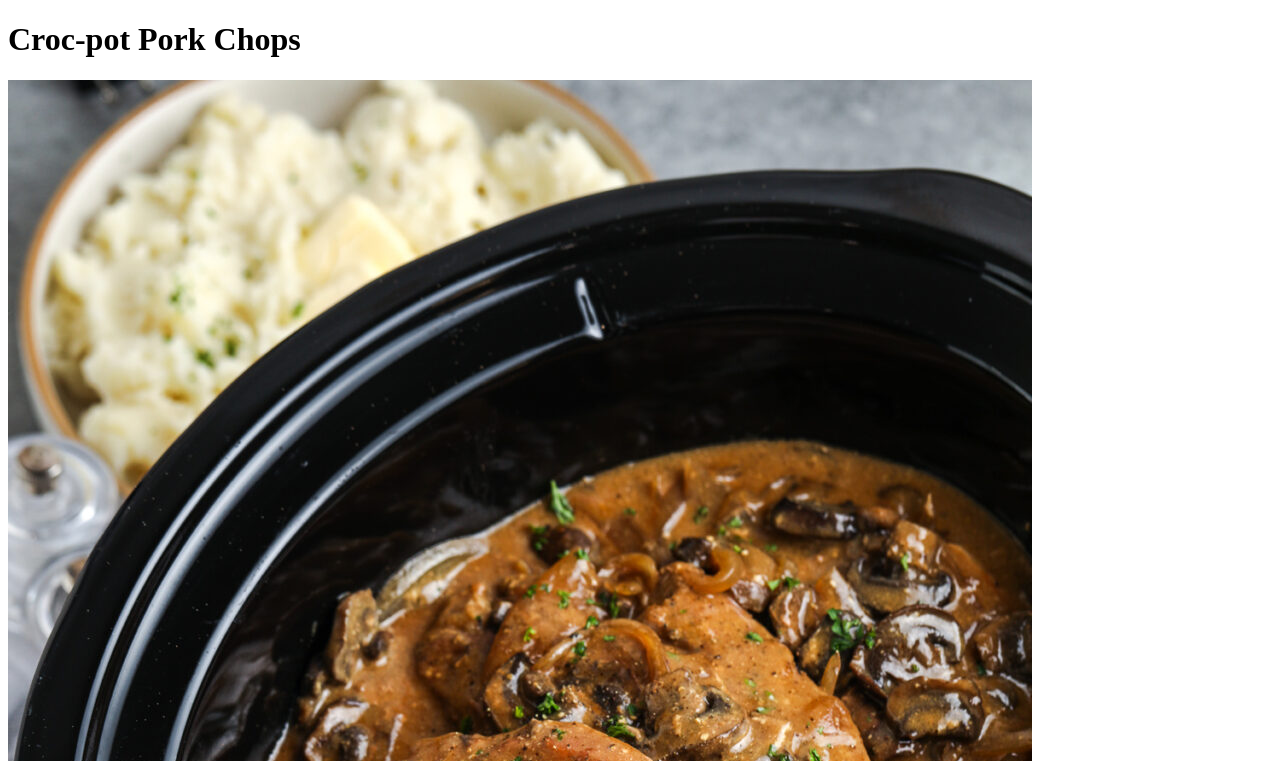
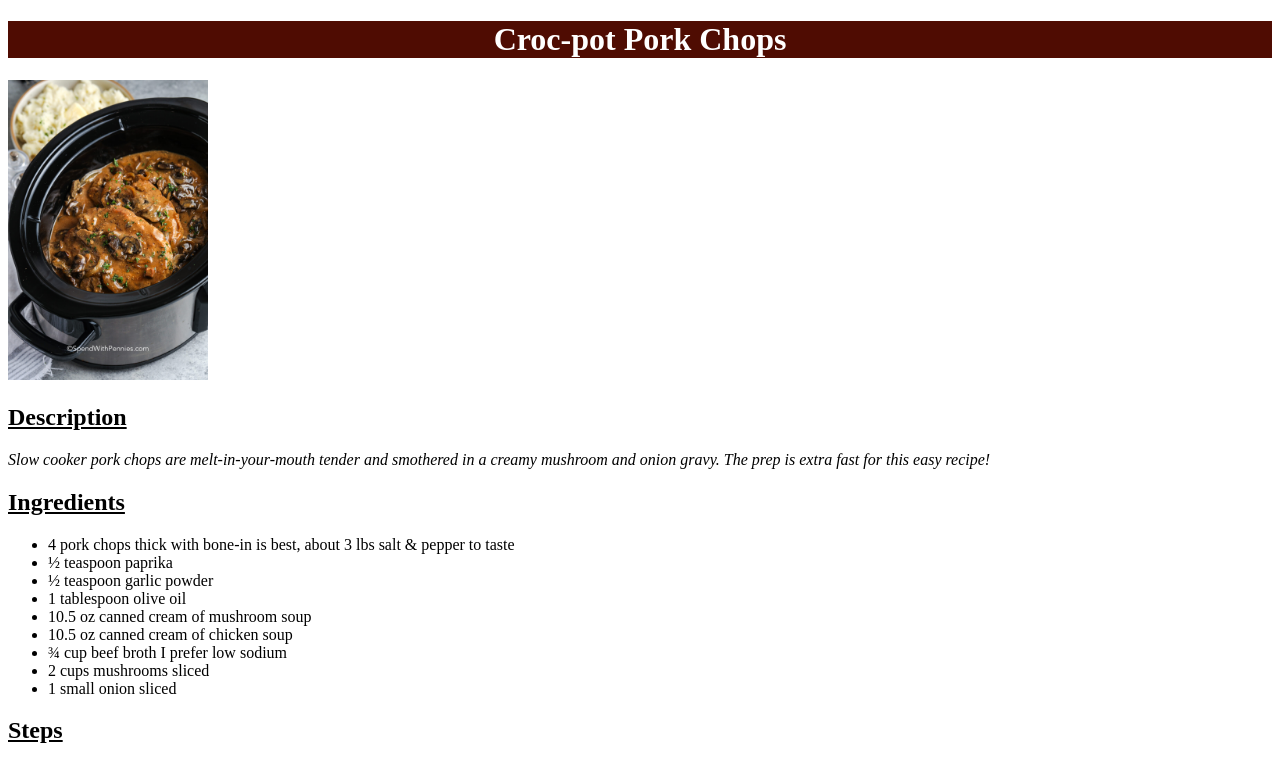
Before and after one commit to weazzyefff/odin-recipes, a plain HTML site: page recipes/croc-pot-pork-chops.html in a window 1280 px wide. Shown: the top 761 px of the page. Drawn offline with Linux system fonts and the light colour scheme.

Commit message:
Create CSS folder and style some of the HTML pages
I have complted some css exercises and was able to style my h1/h2 as
well as auto-sizing my images to match.

```diff
--- /dev/null
+++ b/css/styles.css
@@ -0,0 +1,31 @@
+h1{
+
+	background-color: black;
+	text-align: center;
+	color: white;
+	font-weight: bold;
+	font-family: "Times New Roman",Times, serif;
+}
+h2{
+	text-decoration: underline;
+	font-weight: bold;
+	font-family: "Times New Roman",Times, serif;
+}
+.porkChops{
+		background-color: #4f0c02;
+		color: white;
+}
+.simpleSlow{
+		background-color: #d42013;
+		color: white;
+}
+.onePot{
+		background-color: #d1a102;
+		color: white;
+}
+img {
+
+    width:  auto;
+    height: 300px;
+    object-fit: cover;
+}
--- a/recipes/croc-pot-pork-chops.html
+++ b/recipes/croc-pot-pork-chops.html
@@ -1,12 +1,13 @@
 <!DOCTYPE html>
 <html>
 <head>
+	<link rel="stylesheet" href="../css/styles.css">
 	<meta charset="utf-8">
 	<meta name="viewport" content="width=device-width, initial-scale=1">
 	<title> Croc-pot Pork Chops	</title>
 </head>
 <body>
-	<h1>Croc-pot Pork Chops</h1>
+	<h1 class="porkChops">Croc-pot Pork Chops</h1>
 	<img src="../img/croc-pot-pork-chops.jpg"alt="croc-pot-pork-chops">
 	<h2>Description</h2>
 		<p>
```
Also changed, not shown: index.html (+2 -1 lines), recipes/one-pot-italian-chicken.html (+2 -1 lines), recipes/simple-slow-cooker-pulled-chicken.html (+2 -1 lines).
